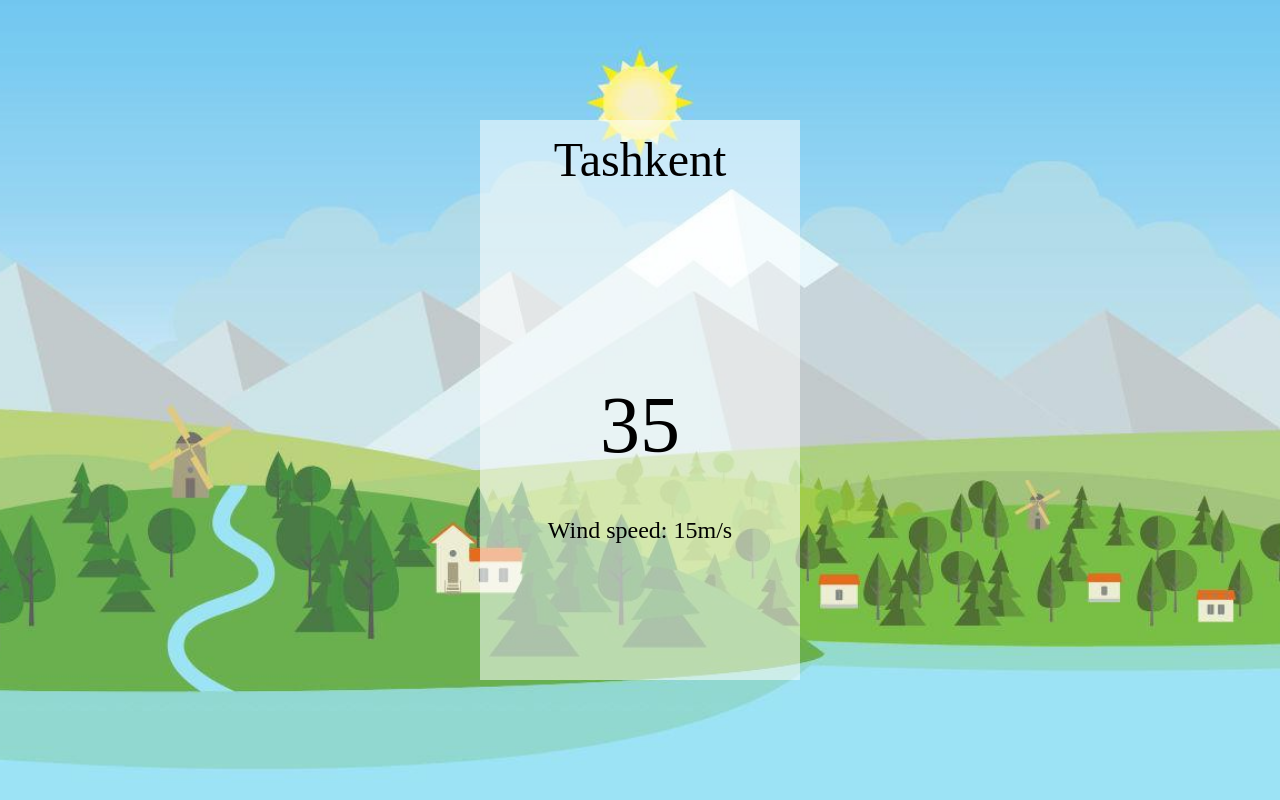
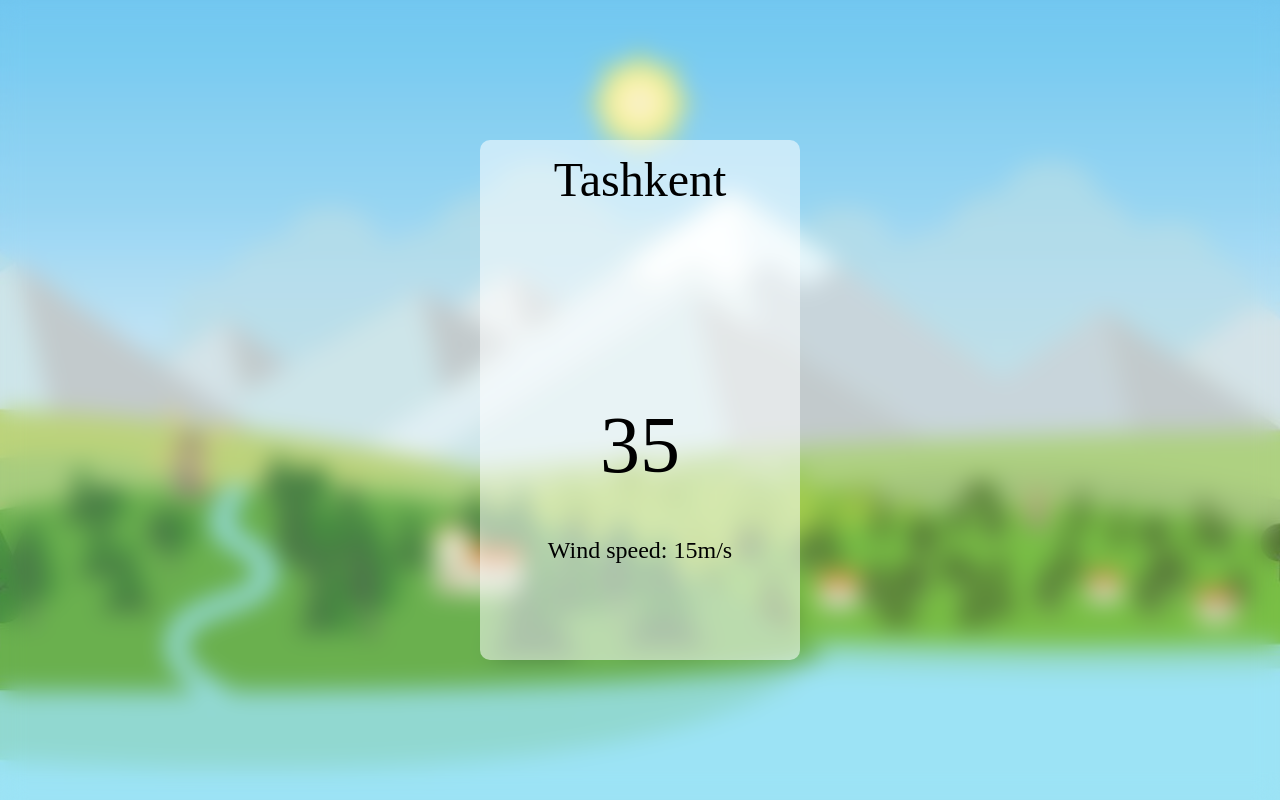
Before and after one commit to kahhorjonov/Portfolio-Vanilla-JS, a plain HTML site: page index.html in a window 1280 px wide. Drawn offline with Linux system fonts and the light colour scheme; no server answers.

Commit message:
webAppWeather

```diff
--- a/style.css
+++ b/style.css
@@ -3,7 +3,6 @@
   margin: 0;
   box-sizing: border-box;
   user-select: none;
-
 }
 
 body {
@@ -13,17 +12,19 @@ body {
   justify-content: center;
   align-items: center;
   background: url(./assets/background.jpg);
+  backdrop-filter: blur(12px);
   background-size: cover;
   background-position: center;
 }
 
 .wrapper {
   width: 25%;
-  height: 70%;
+  height: 65%;
   background-color: rgba(255, 255, 255, 0.541);
   display: flex;
   flex-direction: column;
   align-items: center;
+  border-radius: 10px;
 }
 
 nav {
@@ -64,7 +65,3 @@ footer {
   line-height: 60px;
   font-size: 1.5rem;
 }
-
-.hidden {
-    display: none;
-}
```
Lines whose indentation alone changed are shown as unchanged.
